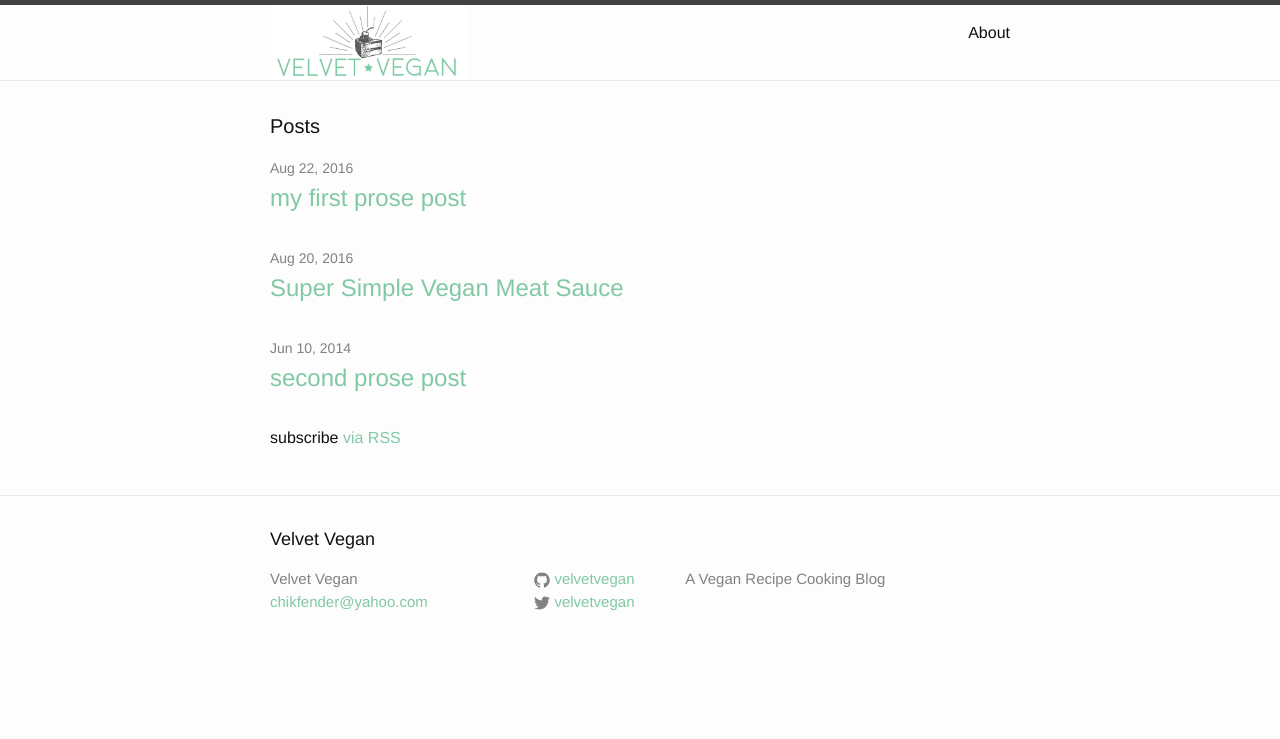
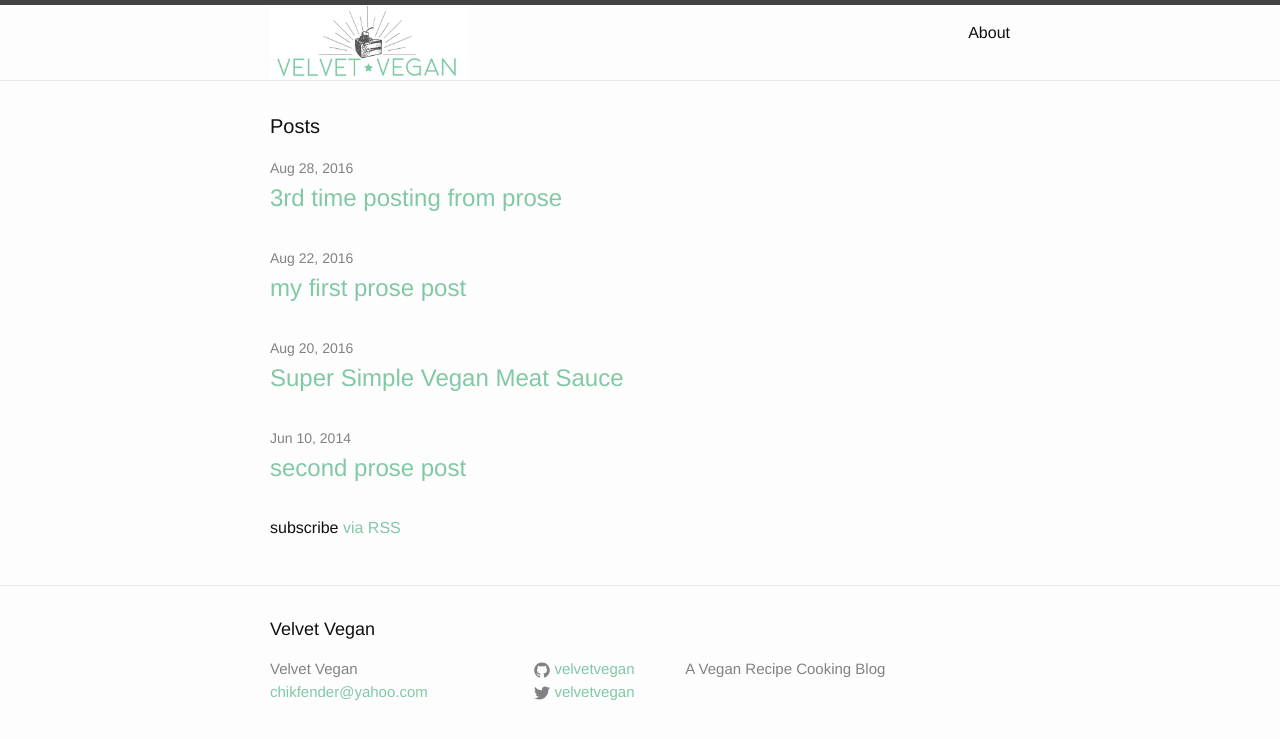
Before and after one commit to velvetvegan/velvetvegan.github.io, a Jekyll site: the page built from dev.html, in a window 1280 px wide. Shown: the top 739 px of the page. Built offline with Jekyll 4.4.1, drawn with Linux system fonts in a browser that asks for light colours; a file with an impossible date is left out.

Commit message:
Updated 2016-08-28-thirdprosepost.md

```diff
--- a/_posts/2016-08-28-thirdprosepost.md
+++ b/_posts/2016-08-28-thirdprosepost.md
@@ -3,7 +3,7 @@ published: true
 layout: post
 title: 3rd time posting from prose
 subtitle: Subtitle of post
-date: {}
+date: '2016-08-28 T12:00:00.000Z'
 author: Victor
 categories: 'recipies, tips'
 ---
```
